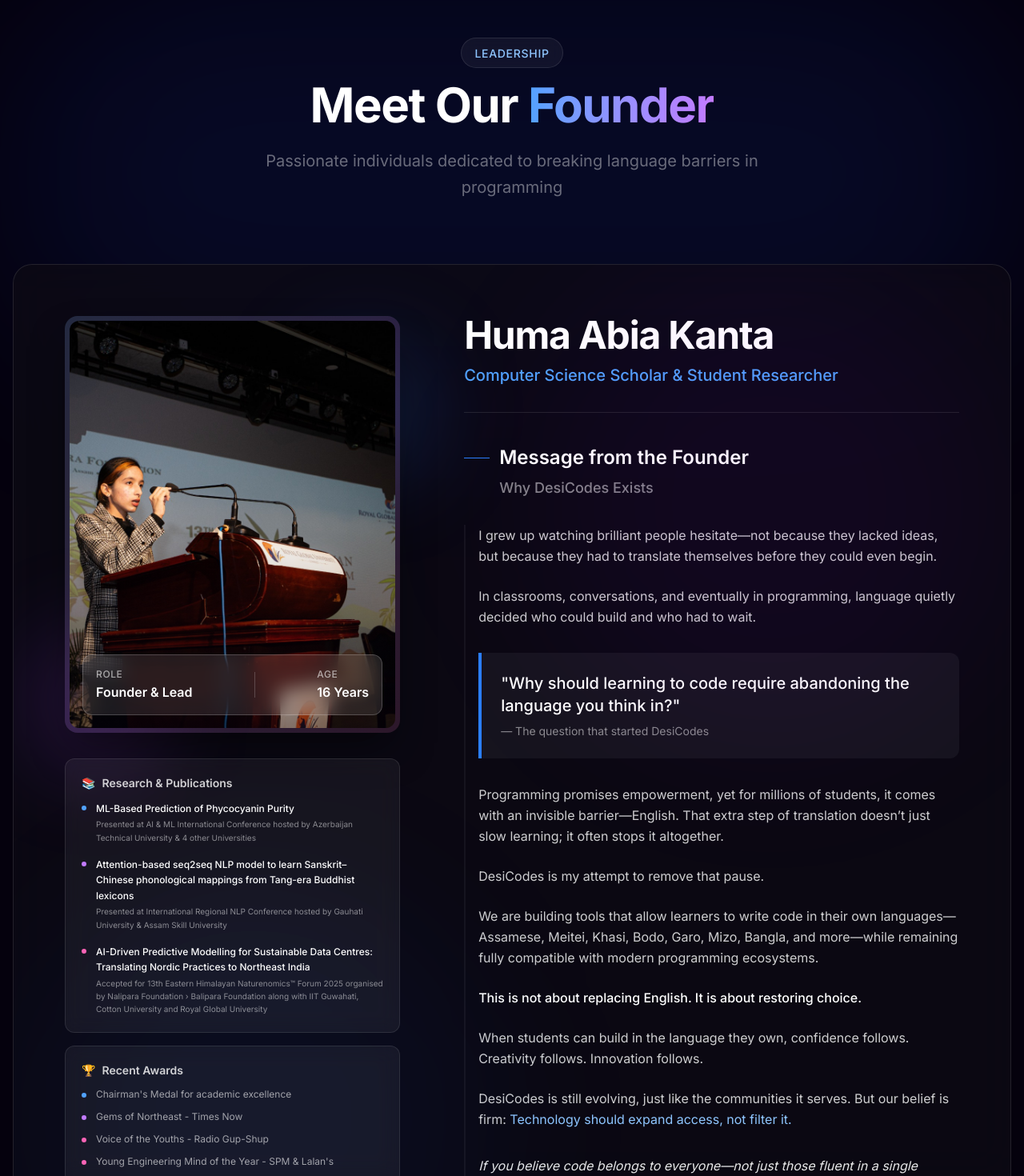
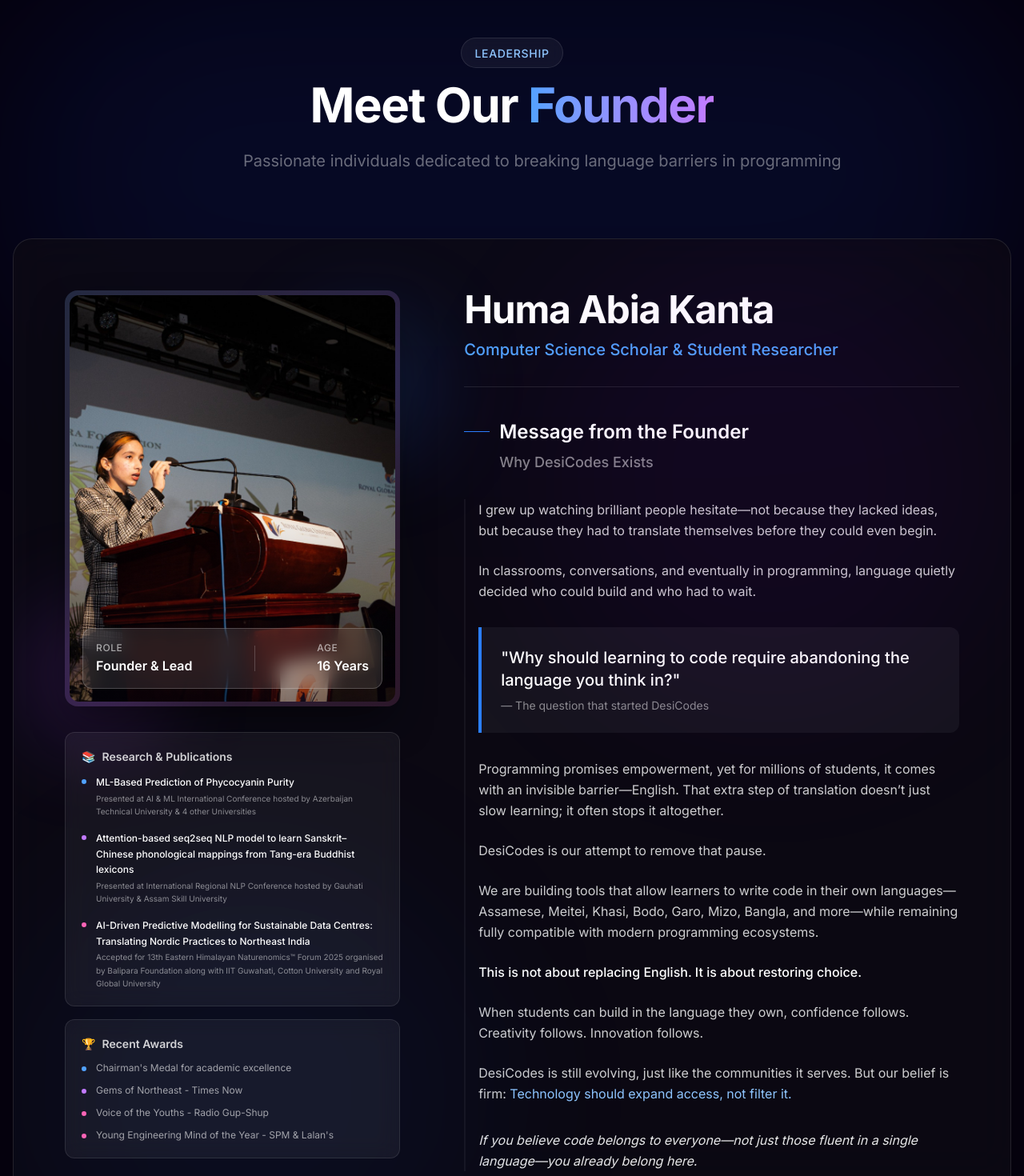
Before and after one commit to nikitaJaiswalDev/desicodes-frontend, a React (Vite) app: page /about in a window 1280 px wide. Shown: the part 1092-2562 px from the top of the page at 80% size. Built offline with nearby package versions, Linux system fonts and the light colour scheme; no server answers.

Commit message:
feedback

```diff
--- a/src/components/sections/about/TeamProfile.tsx
+++ b/src/components/sections/about/TeamProfile.tsx
@@ -16,9 +16,13 @@ const TeamProfile: React.FC = () => {
           <h2 className="font-bold text-4xl md:text-5xl lg:text-6xl text-white mb-6 tracking-tight">
             Meet Our <span className="text-transparent bg-clip-text bg-gradient-to-r from-blue-400 to-purple-400">Founder</span>
           </h2>
-          <p className="text-xl text-white/40 leading-relaxed max-w-2xl mx-auto">
+          {/* <p className="text-xl text-white/40 leading-relaxed max-w-2xl mx-auto">
             Passionate individuals dedicated to breaking language barriers in programming
-          </p>
+          </p> */}
+          <p className="text-xl text-white/40 leading-relaxed max-w-2xl mx-auto whitespace-nowrap">
+  Passionate individuals dedicated to breaking language barriers in programming
+</p>
+
         </div>
 
         {/* Team Member Profile - Huma */}
@@ -100,7 +104,7 @@ const TeamProfile: React.FC = () => {
                           <div className="w-1.5 h-1.5 rounded-full bg-pink-400 mt-1.5 flex-shrink-0" />
                           <div>
                             <p className="text-xs text-white font-medium leading-relaxed">AI-Driven Predictive Modelling for Sustainable Data Centres: Translating Nordic Practices to Northeast India</p>
-                            <p className="text-[10px] text-white/50 mt-0.5 leading-relaxed">Accepted for 13th Eastern Himalayan Naturenomics™ Forum 2025 organised by Nalipara Foundation › Balipara Foundation along with IIT Guwahati, Cotton University and Royal Global University</p>
+                            <p className="text-[10px] text-white/50 mt-0.5 leading-relaxed">Accepted for 13th Eastern Himalayan Naturenomics™ Forum 2025 organised by Balipara Foundation along with IIT Guwahati, Cotton University and Royal Global University</p>
                           </div>
                         </div>
                       </div>
@@ -176,7 +180,7 @@ const TeamProfile: React.FC = () => {
                         Programming promises empowerment, yet for millions of students, it comes with an invisible barrier—English. That extra step of translation doesn’t just slow learning; it often stops it altogether.
                       </p>
                       <p className="mb-6">
-                        DesiCodes is my attempt to remove that pause.
+                        DesiCodes is our attempt to remove that pause.
                       </p>
                       <p className="mb-6">
                         We are building tools that allow learners to write code in their own languages—Assamese, Meitei, Khasi, Bodo, Garo, Mizo, Bangla, and more—while remaining fully compatible with modern programming ecosystems.
```
